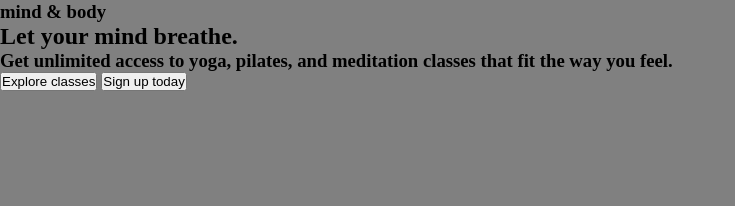
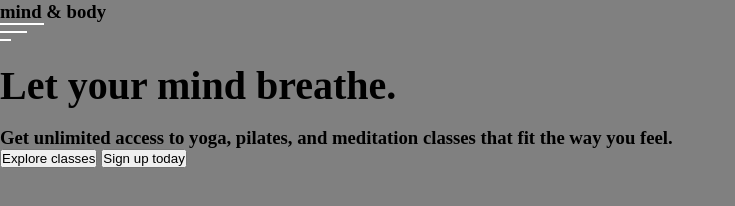
Before and after one commit to ram-ram14/formula-driver-academy, a plain HTML site: page index.html in a window 1280 px wide. Shown: the part 60-266 px from the top of the page, without its empty margins (0-735 px from the left). Drawn offline with Linux system fonts and the light colour scheme.

Commit message:
styled the h2 tag

```diff
--- a/index.html
+++ b/index.html
@@ -18,6 +18,11 @@
                 <a href="#">practice</a>
                 <a href="#">classes</a>
             </div>
+            <svg width="44" height="18" viewBox="0 0 44 18" fill="none" xmlns="http://www.w3.org/2000/svg">
+                <line class='line' y1="1" x2="44" y2="1" stroke="white" stroke-width="2"/>
+                <line class="line" y1="9" x2="27" y2="9" stroke="white" stroke-width="2"/>
+                <line class="line" y1="17" x2="11" y2="17" stroke="white" stroke-width="2"/>
+            </svg>
         </nav>
         <div class="selling-point">
             <h2>Let your mind breathe.</h2>
--- a/style.css
+++ b/style.css
@@ -25,3 +25,9 @@ body {
 .links{
     display: none;
 }
+
+h2 {
+    font-size: 2.5rem;
+    line-height: 125%;
+    padding: 1rem 0rem;
+}
```
